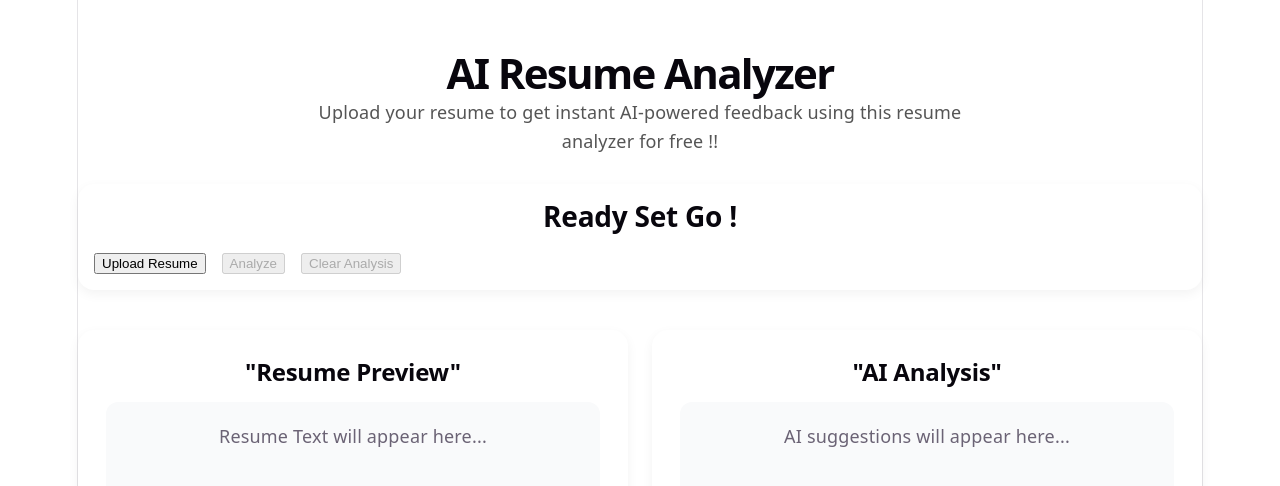
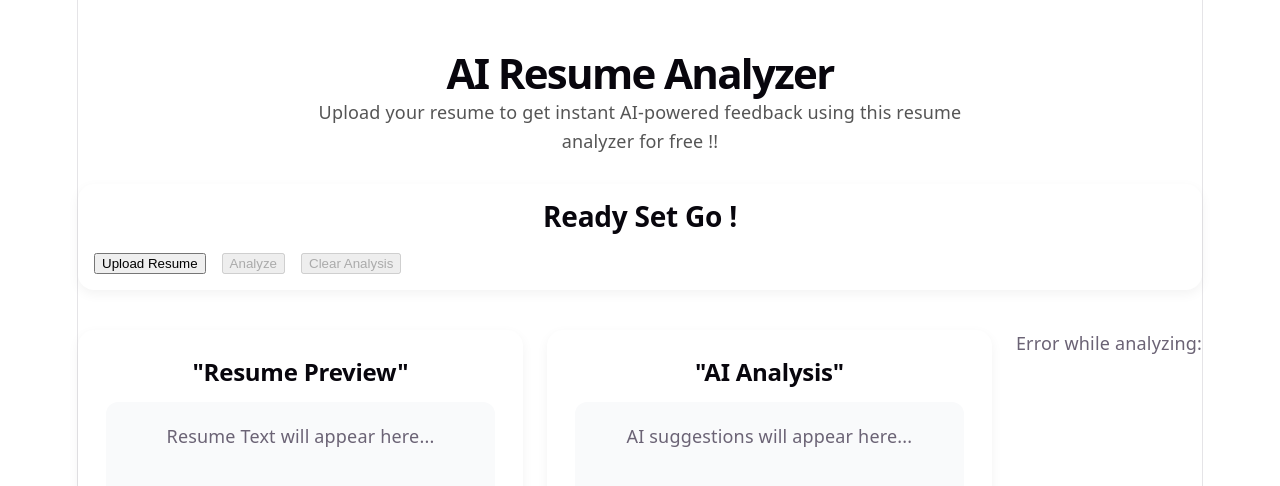
Before and after one commit to akshat02-star/AI-Resume-Analyzer, a React (Vite) app in the folder frontend/: page / in a window 1280 px wide. Shown: the top 486 px of the page. Built offline with nearby package versions, Linux system fonts and the light colour scheme; no server answers.

Commit message:
build error resolve

```diff
--- a/frontend/src/App.tsx
+++ b/frontend/src/App.tsx
@@ -114,6 +114,9 @@ function App() {
               {analyzedContent || "AI suggestions will appear here..."}
             </div>
           </div>
+          <div>
+            <p>Error while analyzing: {error}</p>
+          </div>
         </div>
 
       {/* not using this method, using useRef instead
```
Also changed, not shown: frontend/plan.txt.
